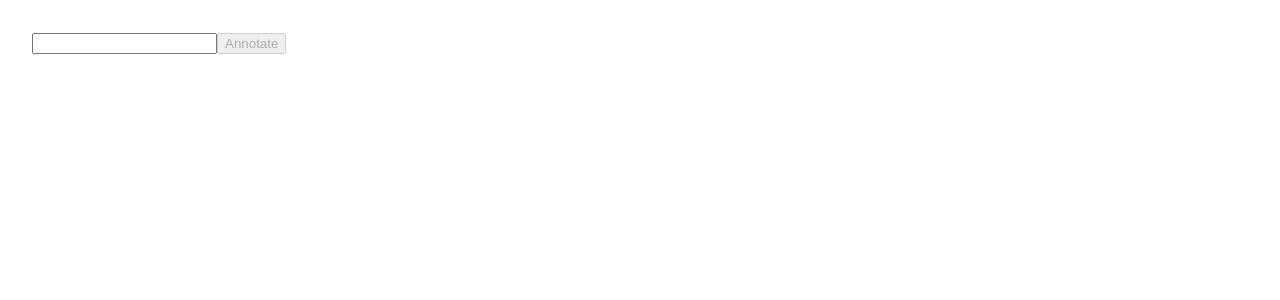
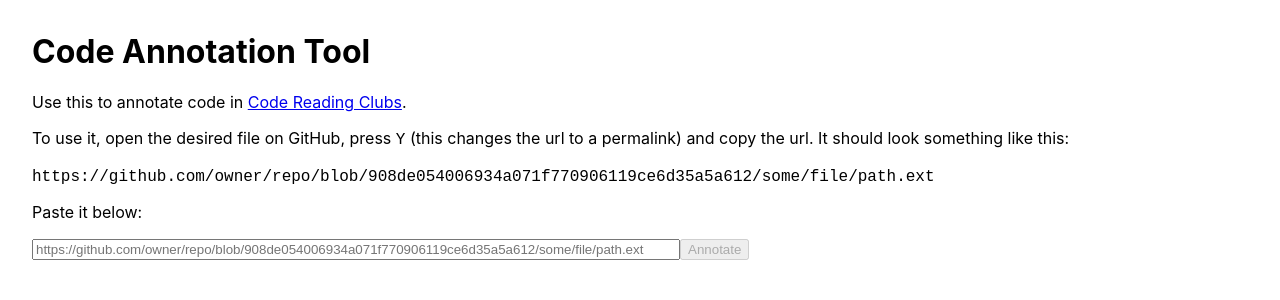
Before and after one commit to CodeReadingClubs/annotation-tool, a React (Vite) app: page /#/ in a window 1280 px wide. Shown: the top 300 px of the page. Built offline with nearby package versions, Linux system fonts and the light colour scheme.

Commit message:
Make the source selection page nicer looking

```diff
--- a/src/index.css
+++ b/src/index.css
@@ -93,3 +93,8 @@ pre {
   margin: 0;
   font-size: 1rem;
 }
+
+.file-form input {
+  width: 40rem;
+  max-width: 95%;
+}
--- a/src/pages/SourceSelectionPage.tsx
+++ b/src/pages/SourceSelectionPage.tsx
@@ -3,6 +3,28 @@ import { useHistory } from 'react-router-dom'
 import * as github from '../github'
 
 export default function SourceSelectionPage() {
+  return (
+    <div>
+      <h1>Code Annotation Tool</h1>
+      <p>
+        Use this to annotate code in{' '}
+        <a href='https://code-reading.org'>Code Reading Clubs</a>.
+      </p>
+      <p>
+        To use it, open the desired file on GitHub, press <code>Y</code> (this
+        changes the url to a permalink) and copy the url. It should look
+        something like this:
+      </p>
+      <code>
+        https://github.com/owner/repo/blob/908de054006934a071f770906119ce6d35a5a612/some/file/path.ext
+      </code>
+      <p>Paste it below:</p>
+      <Form />
+    </div>
+  )
+}
+
+function Form() {
   const [url, setUrl] = useState('')
   const file = github.parsePath(url)
   const history = useHistory()
@@ -23,12 +45,17 @@ export default function SourceSelectionPage() {
   }, [])
 
   return (
-    <form onSubmit={onSubmit}>
-      <input value={url} onChange={onType} />
+    <form className='file-form' onSubmit={onSubmit}>
+      <input
+        aria-label='github file url'
+        value={url}
+        onChange={onType}
+        placeholder='https://github.com/owner/repo/blob/908de054006934a071f770906119ce6d35a5a612/some/file/path.ext'
+      />
+      <button disabled={file === null}>Annotate</button>
       {url !== '' && file === null && (
-        <p role='alert'>that's not a github file url</p>
+        <p role='alert'>That's not a GitHub file url</p>
       )}
-      <button disabled={file === null}>Annotate</button>
     </form>
   )
 }
```
